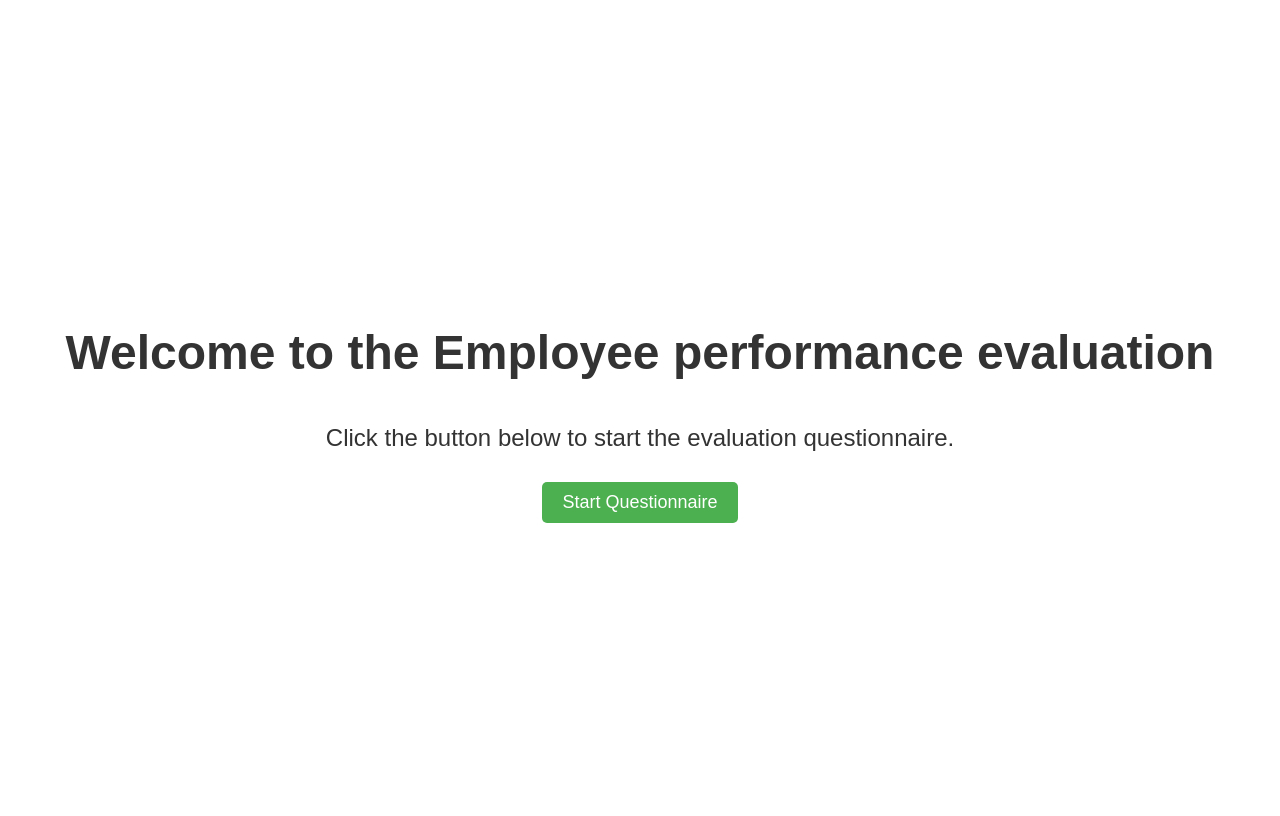
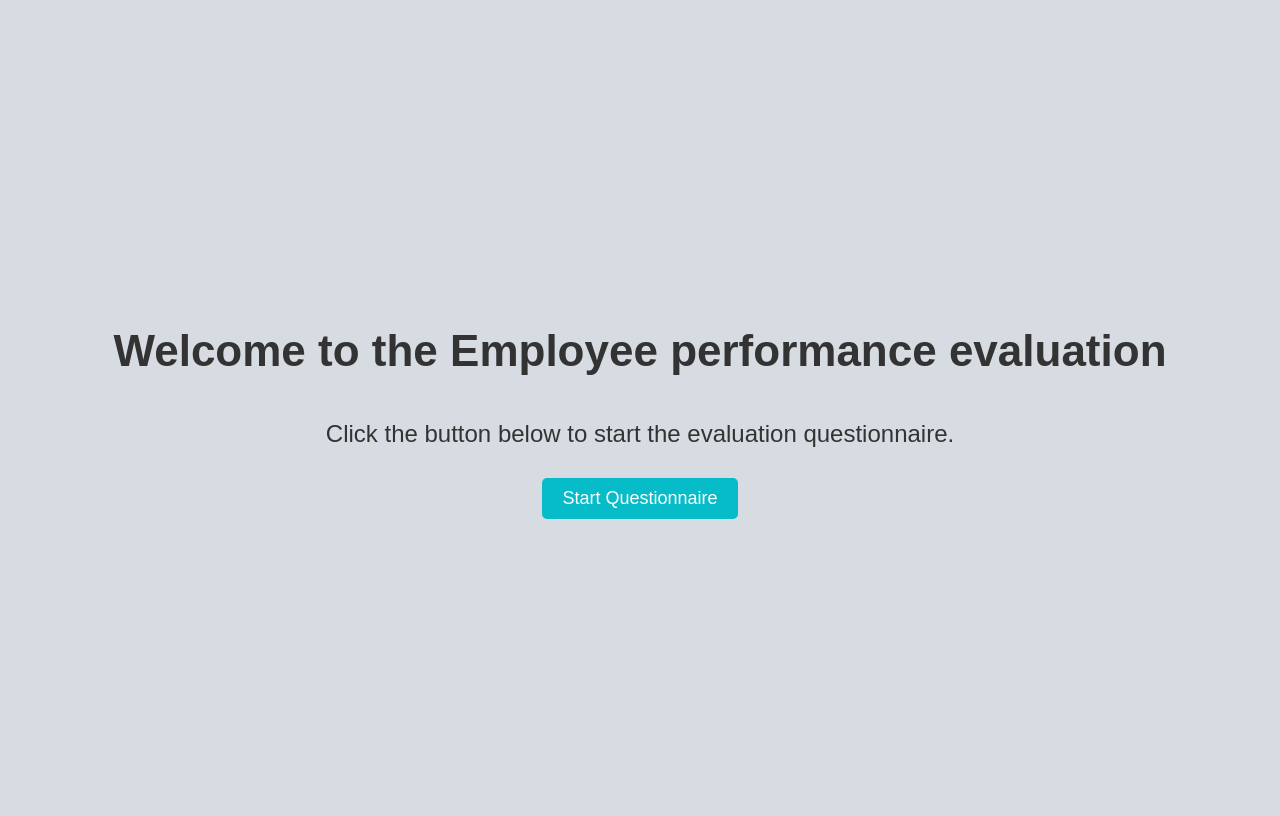
Before and after one commit to jatin-code21/Employee-Evaluation-Performance-LPII, a Flask app: page / in a window 1280 px wide. Run offline with Flask 3, Linux system fonts and the light colour scheme.

Commit message:
changes made

```diff
--- a/templates/index.html
+++ b/templates/index.html
@@ -1,7 +1,7 @@
 <!DOCTYPE html>
 <html>
 <head>
-	<title>Medical Expert System</title>
+	<title>Employee performance evaluation</title>
 	<style>
 		body {
 			display: flex;
@@ -12,10 +12,11 @@
 			font-family: Arial, sans-serif;
 			font-size: 18px;
 			color: #333;
+			background-color: rgb(214, 220, 226);
 		}
 
 		h1 {
-			font-size: 48px;
+			font-size: 44px;
 			margin-bottom: 20px;
 		}
 
@@ -27,7 +28,7 @@
 		button {
 			padding: 10px 20px;
 			font-size: 18px;
-			background-color: #4CAF50;
+			background-color: #07bcc9;
 			color: #fff;
 			border: none;
 			border-radius: 5px;
@@ -36,7 +37,7 @@
 		}
 
 		button:hover {
-			background-color: #3e8e41;
+			background-color: #0c2ec9;
 		}
 	</style>
 </head>
--- a/templates/results.html
+++ b/templates/results.html
@@ -1,7 +1,7 @@
 <!DOCTYPE html>
 <html>
 <head>
-	<title>Medical Expert System - Results</title>
+	<title>Employee performance evaluation - Results</title>
 	<style>
         body {
             display: flex;
@@ -9,6 +9,8 @@
             justify-content: center;
             align-items: center;
             height: 100vh;
+			background-color: rgb(207, 205, 202);
+			color: black;
         }
 
 		h1 {
@@ -27,7 +29,7 @@
 			display: block;
 			text-align: center;
 			font-size: 18px;
-			color: #007bff;
+			color: #0335c0;
 			margin-top: 30px;
 		}
 	</style>
```
Also changed, not shown: templates/questionnaire.html (+5 -4 lines).
